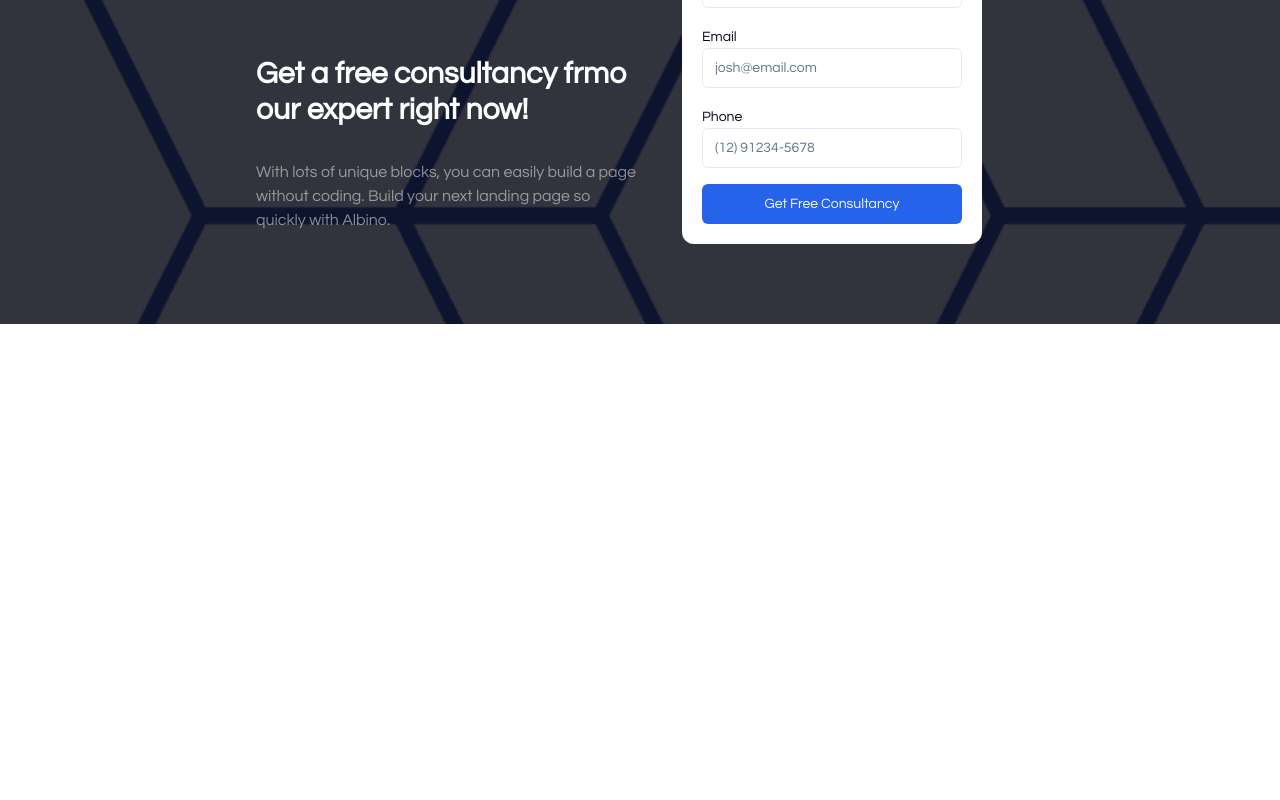
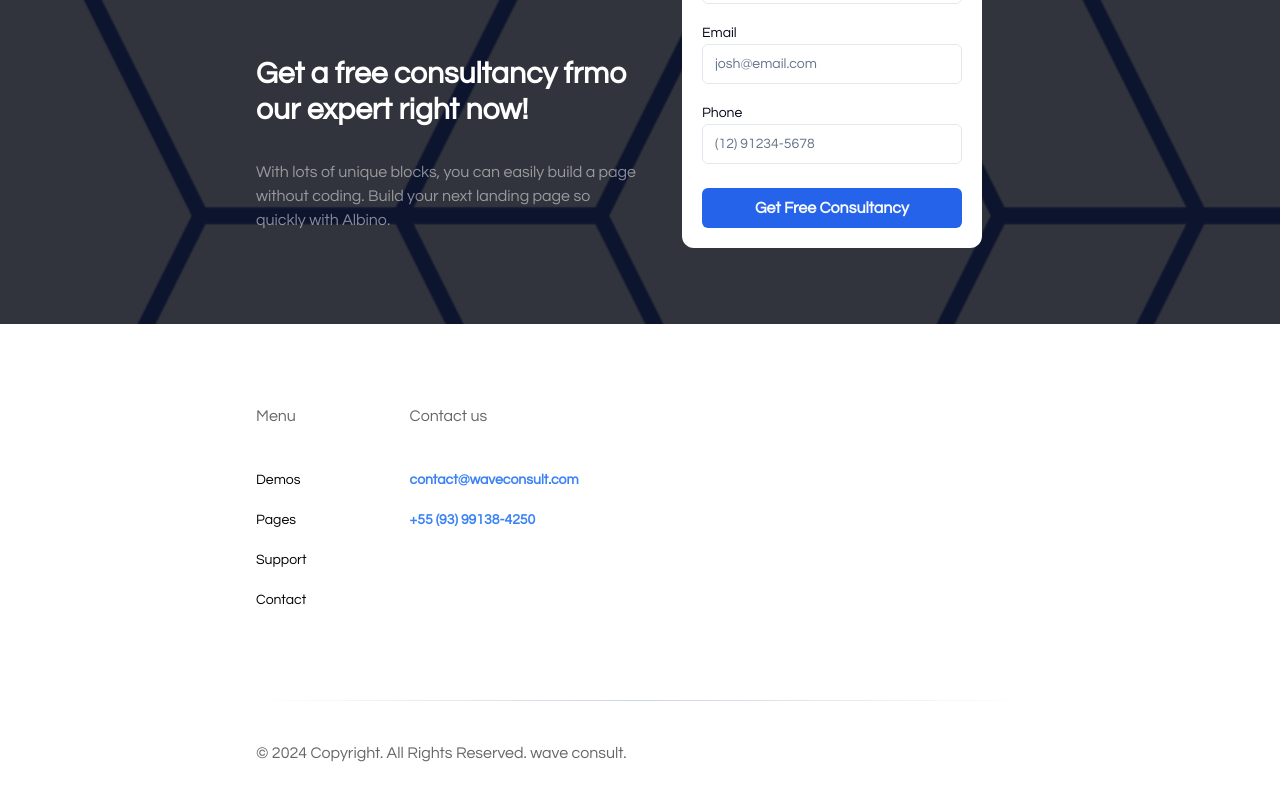
Before and after one commit to joaorodrs/wave-consult, a Next.js app: page / in a window 1280 px wide. Shown: the part 2830-3630 px from the top of the page. Before the commit the page ends 3154 px from the top, so only its background shows below. Built offline with nearby package versions, Linux system fonts and the light colour scheme.

Commit message:
feat(home): fixes static page

```diff
--- a/app/page.tsx
+++ b/app/page.tsx
@@ -1,3 +1,4 @@
+import Footer from "@/components/footer";
 import Header from "@/components/header";
 import Reasons from "@/components/reasons";
 import ServiceCard from "@/components/service-card";
@@ -109,7 +110,7 @@ export default function Home() {
             <h1 className="text-3xl text-white font-bold mt-14 mb-8">Get a free consultancy frmo our expert right now!</h1>
             <p className="text-white/50">With lots of unique blocks, you can easily build a page without coding. Build your next landing page so quickly with Albino.</p>
           </div>
-          <div className="my-auto mt-10 md:w-[50%] md:mt-auto">
+          <div className="my-10 md:w-[50%] md:my-auto">
             <div className="bg-white mx-auto w-[300px] rounded-xl p-5">
               <Label htmlFor="name">Name</Label>
               <Input id="name" placeholder="Josh Doe" className="mb-4" />
@@ -117,11 +118,13 @@ export default function Home() {
               <Input id="email" placeholder="josh@email.com" className="mb-4" />
               <Label htmlFor="phone">Phone</Label>
               <Input id="phone" placeholder="(12) 91234-5678" />
-              <Button className="w-full mt-4">Get Free Consultancy</Button>
+              <Button className="w-full mt-6 font-bold text-md">Get Free Consultancy</Button>
             </div>
           </div>
         </div>
       </section>
+
+      <Footer />
     </main>
   );
 }
--- /dev/null
+++ b/components/footer.tsx
@@ -0,0 +1,30 @@
+import { Button } from "./ui/button"
+
+function Footer() {
+  return (
+    <footer className="w-full px-10 pt-20 md:px-[20%]">
+      <div className="grid md:grid-cols-5">
+        <div className="flex flex-col">
+          <h1 className="text-black/60 md:mb-8">Menu</h1>
+          <Button variant="link" className="w-fit px-0">Demos</Button>
+          <Button variant="link" className="w-fit px-0">Pages</Button>
+          <Button variant="link" className="w-fit px-0">Support</Button>
+          <Button variant="link" className="w-fit px-0">Contact</Button>
+        </div>
+        <div className="flex mt-8 flex-col md:mt-0">
+          <h1 className="text-black/60 md:mb-8">Contact us</h1>
+          <Button variant="link" className="w-fit px-0 text-blue-500 font-bold">contact@waveconsult.com</Button>
+          <Button variant="link" className="w-fit px-0 text-blue-500 font-bold">+55 (93) 99138-4250</Button>
+        </div>
+      </div>
+
+      <div className="mt-20 h-[1px] bg-gradient-to-r from-transparent via-slate-300 to-transparent w-full" />
+
+      <div className="my-10">
+        <span className="text-black/60">© 2024 Copyright. All Rights Reserved. wave consult.</span>
+      </div>
+    </footer>
+  )
+}
+
+export default Footer
```
